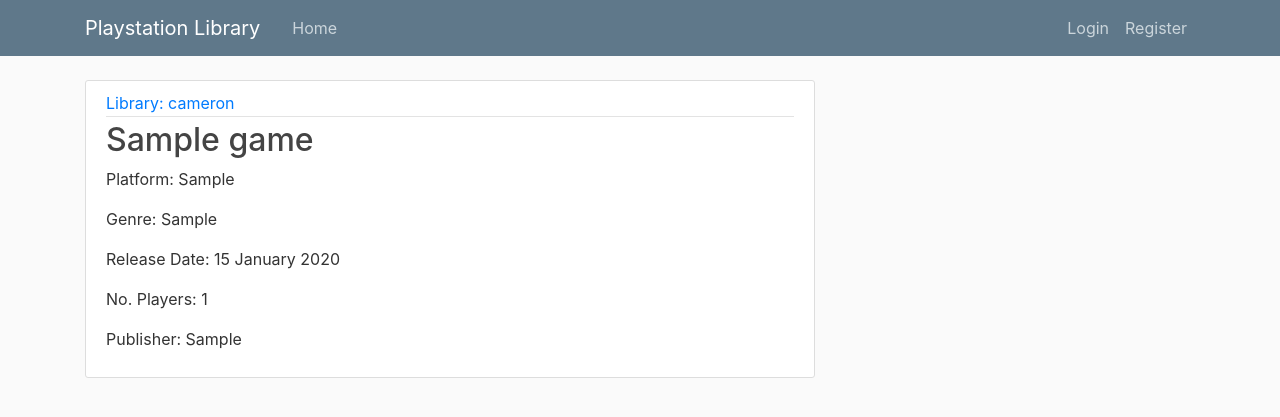
After one commit to caaaamg/PS_Library, a Django app: page /games/1/ in a window 1280 px wide. The commit adds this page. Shown: the top 417 px of the page. Run offline with Django 3.2, Linux system fonts and the light colour scheme; data comes from the database, SQL or seed files in the repository; tables that the repository leaves empty hold one stand-in row (values such as "Sample post"); some libraries are stand-ins or nearby versions.

Commit message:
LARGE COMMIT created new class views to auto create update/create/delete pages created new templates to display class views data added authentication for update/delete user must be logged in to access these pages filtered homepage to only show that users associated library added required urls to urls.py updated some bootstrap classes

```diff
--- a/Library/models.py
+++ b/Library/models.py
@@ -1,12 +1,13 @@
 from django.db import models
+from django.urls import reverse
 from django.contrib.auth.models import User
 
 
 class Game(models.Model):
 	title = models.CharField(max_length=100)
-	platfrom = models.CharField(max_length=25)
+	platform = models.CharField(max_length=25)
 	genre = models.CharField(max_length=25)
-	release_Date = models.DateField()
+	release_date = models.DateField()
 	no_players = models.IntegerField()
 	publisher = models.CharField(max_length=100)
 	library = models.ForeignKey(User, on_delete=models.CASCADE, null=True)
@@ -15,6 +16,5 @@
 		return self.title
 
 
-
-
-# Create your models here.
+	def get_absolute_url(self):
+		return reverse('game-detail', kwargs={'pk': self.pk})
--- a/Library/templates/Library/base.html
+++ b/Library/templates/Library/base.html
@@ -27,6 +27,7 @@
             <!-- Navbar Right Side -->
             <div class="navbar-nav">
               {% if user.is_authenticated %}
+                <a class="nav-item nav-link" href="{% url 'game-create' %}">New Game</a>
                 <a class="nav-item nav-link" href="{% url 'profile' %}">Profile</a>
                 <a class="nav-item nav-link" href="{% url 'logout' %}">Logout</a>
               {% else %}
--- /dev/null
+++ b/Library/templates/Library/game_detail.html
@@ -0,0 +1,24 @@
+{% extends "Library/base.html" %}
+
+{% block content %}
+  <article class="media content-section">
+    <div class="media-body">
+      <div class="article-metadata">
+        <a class="mr-2" href="#">Library: {{ object.library }}</a>
+        {% if object.library == user %}
+        <div>
+          <a class="btn btn-secondary btn-sm mt-1 mb-1" href="{% url 'game-update' object.id %}">Update</a>
+          <a class="btn btn-danger btn-sm mt-1 mb-1" href="{% url 'game-delete' object.id %}">Delete</a>
+        </div>
+        {% endif %}
+
+      </div>
+      <h2 class="article-title">{{ object.title }}</h2>
+      <p>Platform: {{ object.platform }} </p>
+      <p>Genre: {{ object.genre }} </p>
+      <p>Release Date: {{ object.release_date|date:"d F Y" }} </p>
+      <p>No. Players: {{ object.no_players }} </p>
+      <p>Publisher: {{ object.publisher }} </p>
+    </div>
+  </article>
+{% endblock content %}
--- a/Library/urls.py
+++ b/Library/urls.py
@@ -1,8 +1,17 @@
 from django.urls import path
 from . import views
-from . views import GameListView
+from . views import(
+	GameListView,
+	GameDetailView,
+	GameCreateView,
+	GameUpdateView,
+	GameDeleteView
+	)
 
 urlpatterns = [
     path('', GameListView.as_view(), name='Library-home'),
-
+    path('games/<int:pk>/', GameDetailView.as_view(), name='game-detail'),
+	path('games/new/', GameCreateView.as_view(), name='game-create'),
+	path('games/<int:pk>/update/', GameUpdateView.as_view(), name='game-update'),
+	path('games/<int:pk>/delete/', GameDeleteView.as_view(), name='game-delete'),
 ]
--- a/Library/views.py
+++ b/Library/views.py
@@ -1,14 +1,55 @@
 from django.shortcuts import render
-from django.views.generic import ListView
+from django.contrib.auth.mixins import LoginRequiredMixin, UserPassesTestMixin
+from django.views.generic import (
+	ListView,
+	DetailView,
+	CreateView,
+	UpdateView,
+	DeleteView
+	)
 from .models import Game
-
-def home(request):
-	context = {
-		'games' : Game.objects.all()
-	}
-	return render(request, 'Library/home.html', context)
 
 class GameListView(ListView):
 	model = Game
 	template_name = 'Library/home.html'
 	context_object_name = 'games'
+	ordering = ['title']
+
+class GameDetailView(DetailView):
+	model = Game
+
+
+class GameCreateView(LoginRequiredMixin, CreateView):
+	model = Game
+	fields = ['title', 'platform', 'genre', 'release_date', 'no_players', 'publisher']
+
+
+	def form_valid(self, form):
+		form.instance.library = self.request.user
+		return super().form_valid(form)
+
+
+class GameUpdateView(LoginRequiredMixin, UserPassesTestMixin, UpdateView):
+	model = Game
+	fields = ['title', 'platform', 'genre', 'release_date', 'no_players', 'publisher']
+
+
+	def form_valid(self, form):
+		form.instance.library = self.request.user
+		return super().form_valid(form)
+
+	def test_func(self):
+		game = self.get_object()
+		if self.request.user == game.library:
+			return True
+		return False
+
+class GameDeleteView(LoginRequiredMixin, UserPassesTestMixin, DeleteView):
+	model = Game
+	success_url = '/'
+
+	def test_func(self):
+		game = self.get_object()
+		if self.request.user == game.library:
+			return True
+		return False
```
Also changed, not shown: Library/templates/Library/game_confirm_delete.html (added, +16 -0 lines), Library/templates/Library/game_form.html (added, +16 -0 lines), Library/templates/Library/home.html (+14 -4 lines).
